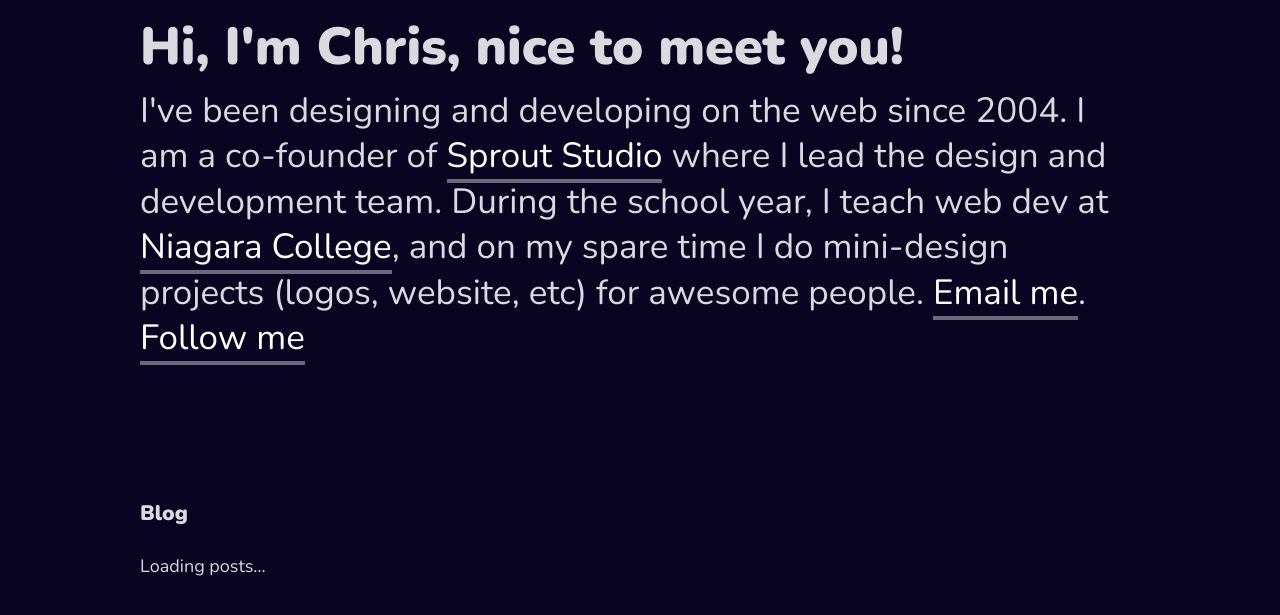
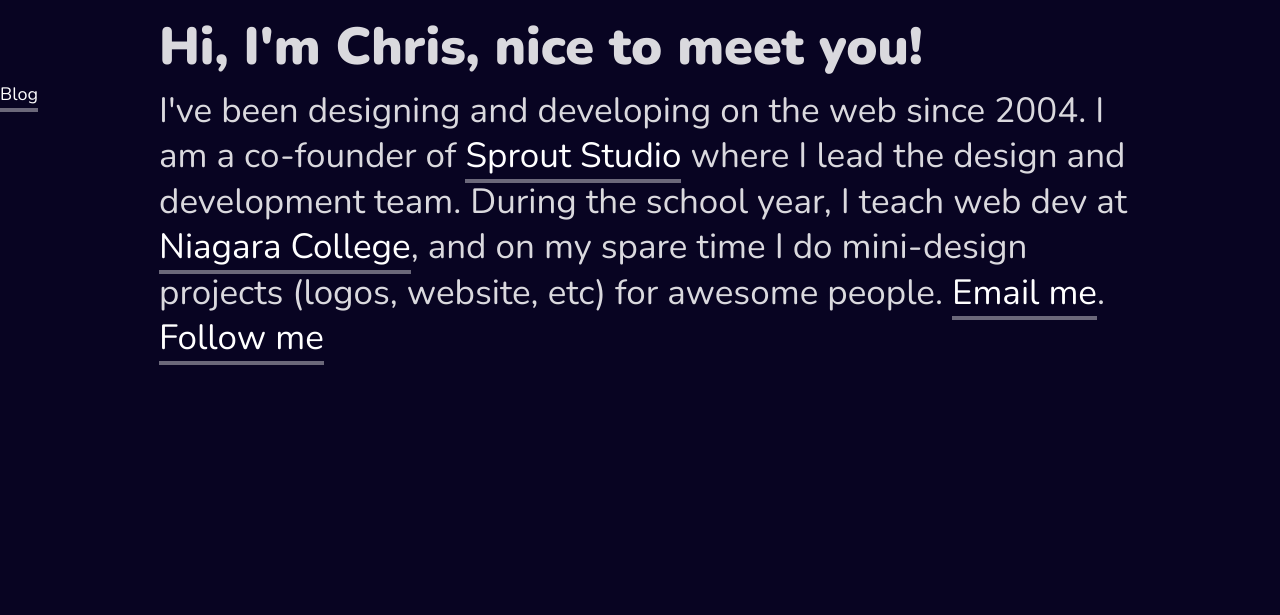
Before and after one commit to chiss22/chiss22.github.io, a Jekyll site: the page index.html, which Jekyll copies as it is, in a window 1280 px wide, cut to the strip 264-879 px from the top of the page. Built offline with Jekyll 4.4.1, drawn with Linux system fonts in a browser that asks for light colours; nearby versions of some CDN libraries.

Commit message:
Update index.html

```diff
--- a/index.html
+++ b/index.html
@@ -35,16 +35,13 @@
 
 <body>
   <wrapper>
+    <a href="https://chrisbowman22.wordpress.com/">Blog</a>
     <main class="hero">
       <img src="https://en.gravatar.com/userimage/41472486/4cb7c90a93580d58658a6df5ba032830.jpeg">
       <h2>Hi, I'm Chris, nice to meet you!</h2>
       <p>I've been designing and developing on the web since 2004. I am a co-founder of <a href="https://getsproutstudio.com/">Sprout Studio</a> where I lead the design and development team. During the school year, I teach web dev at <a href="https://niagaracollege.ca/">Niagara College</a>, and on my spare time I do mini-design projects (logos, website, etc) for awesome people. <a href="mailto:chriswrbowman@gmail.com">Email me</a>. <a href="https://instagram.com/chrisbowman22">Follow me</a></p>
     </main>
   </wrapper>
-  <div class="blog">
-    <h3>Blog</h3>
-    <div id="items">Loading posts&hellip;</div>
-  </div>
 </body>
 
 </html>
```
